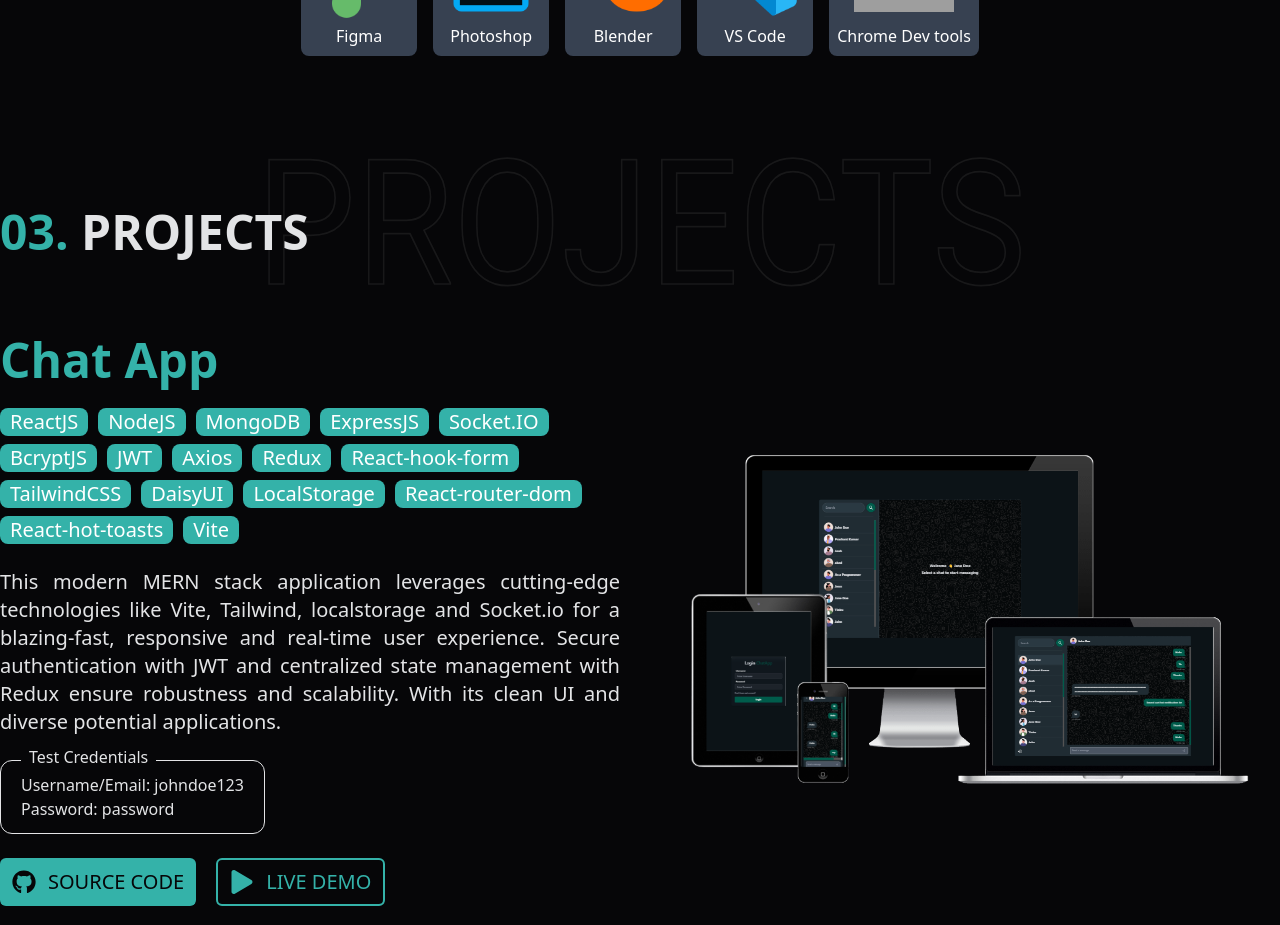
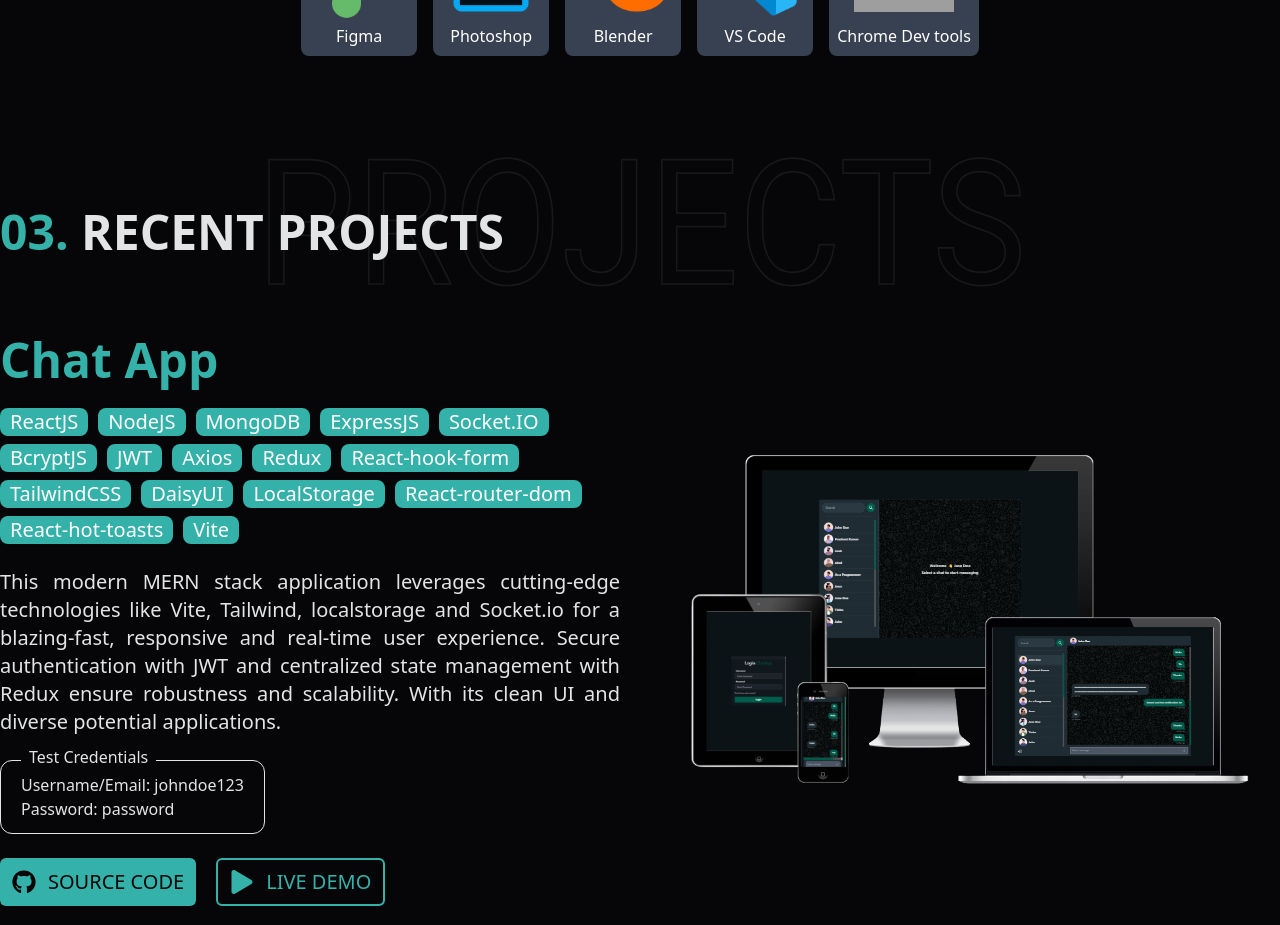
Before and after one commit to DE4D-P00L/Portfolio, a React (Vite) app: page / in a window 1280 px wide. Shown: the part 2400-3325 px from the top of the page. Built offline with nearby package versions, Linux system fonts and the light colour scheme; grey boxes are pictures that could not be loaded.

Commit message:
changed Project section title

```diff
--- a/src/components/Sections/Projects.jsx
+++ b/src/components/Sections/Projects.jsx
@@ -15,7 +15,7 @@ const Projects = () => {
               <span className="dark:text-accent-dark text-accent-light">
                 {"03. "}
               </span>
-              PROJECTS
+              RECENT PROJECTS
             </h2>
           </RevealFromBottom>
         </div>
```
